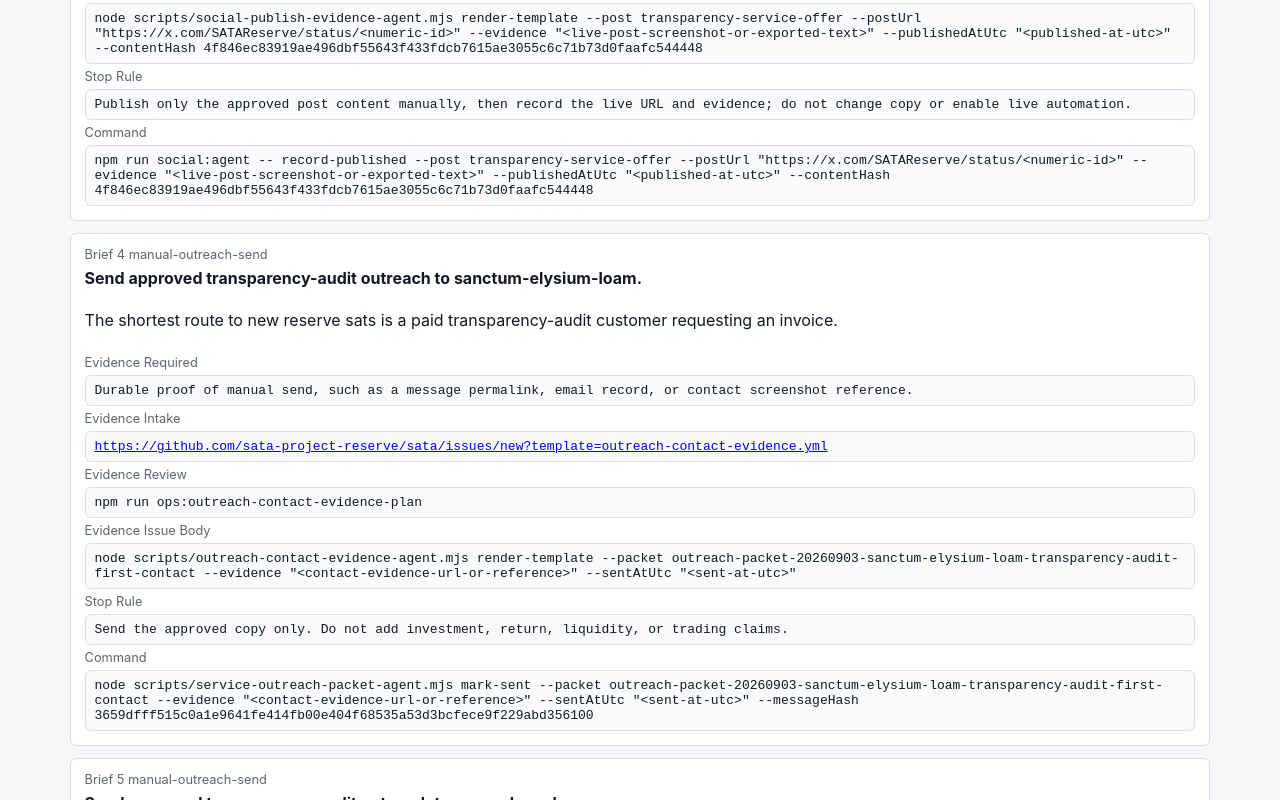
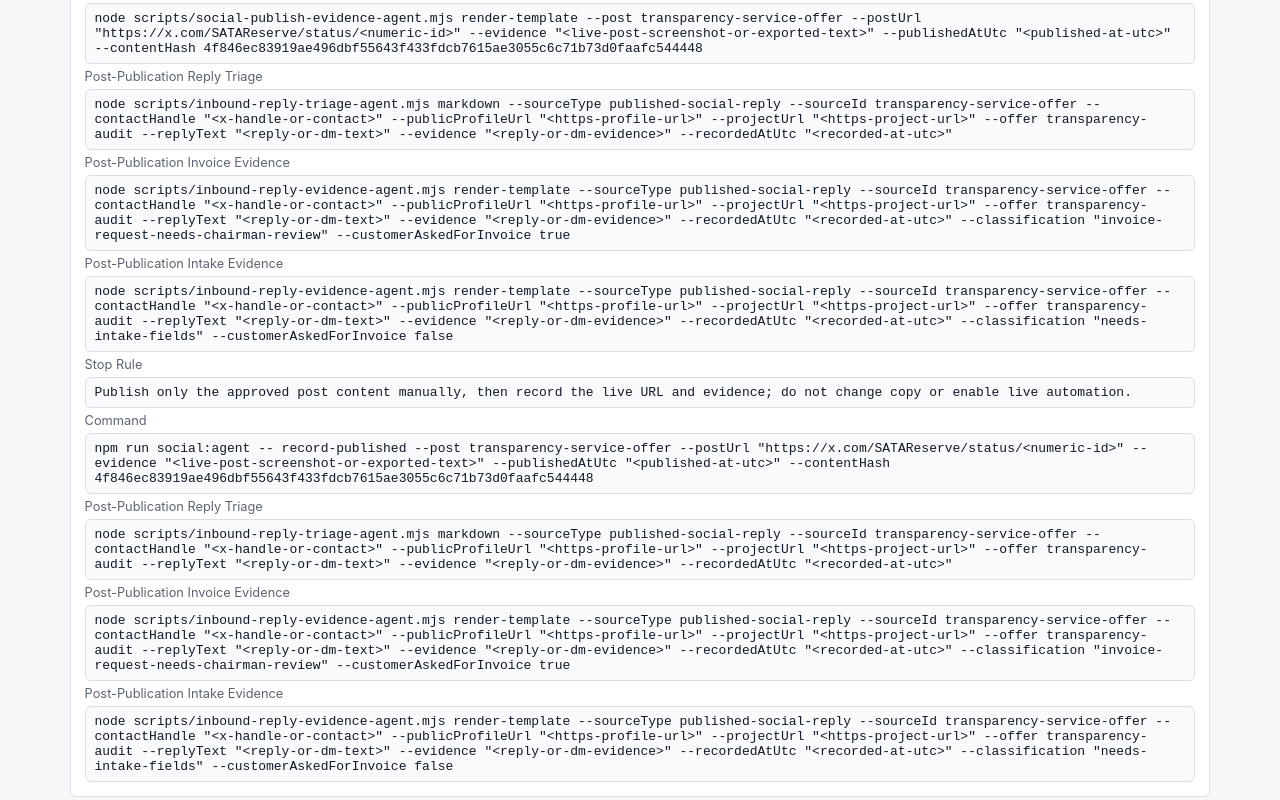
Before and after one commit to sata-project-reserve/sata, a Next.js app: page /operations in a window 1280 px wide. Shown: the part 3040-3840 px from the top of the page. Built offline with nearby package versions, Linux system fonts and the light colour scheme.

Commit message:
feat: expose social reply conversion commands

```diff
--- a/app/operations/page.tsx
+++ b/app/operations/page.tsx
@@ -38,6 +38,9 @@ type Prospect = (typeof prospectPipeline.prospects)[number];
 type RevenueExecutionAction = (typeof revenueExecutionBrief.topActions)[number];
 type ActionQueueItem = (typeof cycleStatus.actionQueue)[number] & {
   artifact?: string;
+  postPublishReplyTriageCommand?: string;
+  postPublishInvoiceEvidenceIssueTemplateCommand?: string;
+  postPublishIntakeEvidenceIssueTemplateCommand?: string;
 };
 type SocialPost = (typeof socialQueue.posts)[number];
 type ReferralPartnerHandoff = {
@@ -232,6 +235,18 @@ function rejectSocialPostCommand(post: SocialPost) {
 function recordPublishedSocialPostCommand(post: SocialPost) {
   const contentHash = 'contentSha256' in post ? post.contentSha256 : '<approved-post-sha256>';
   return `npm run social:agent -- record-published --post ${post.id} --postUrl "https://x.com/SATAReserve/status/<numeric-id>" --evidence "<live-post-screenshot-or-exported-text>" --publishedAtUtc "<published-at-utc>" --contentHash ${contentHash}`;
+}
+
+function postPublishedReplyTriageCommand(post: SocialPost) {
+  return `node scripts/inbound-reply-triage-agent.mjs markdown --sourceType published-social-reply --sourceId ${post.id} --contactHandle "<x-handle-or-contact>" --publicProfileUrl "<https-profile-url>" --projectUrl "<https-project-url>" --offer transparency-audit --replyText "<reply-or-dm-text>" --evidence "<reply-or-dm-evidence>" --recordedAtUtc "<recorded-at-utc>"`;
+}
+
+function postPublishedInvoiceEvidenceCommand(post: SocialPost) {
+  return `node scripts/inbound-reply-evidence-agent.mjs render-template --sourceType published-social-reply --sourceId ${post.id} --contactHandle "<x-handle-or-contact>" --publicProfileUrl "<https-profile-url>" --projectUrl "<https-project-url>" --offer transparency-audit --replyText "<reply-or-dm-text>" --evidence "<reply-or-dm-evidence>" --recordedAtUtc "<recorded-at-utc>" --classification "invoice-request-needs-chairman-review" --customerAskedForInvoice true`;
+}
+
+function postPublishedIntakeEvidenceCommand(post: SocialPost) {
+  return `node scripts/inbound-reply-evidence-agent.mjs render-template --sourceType published-social-reply --sourceId ${post.id} --contactHandle "<x-handle-or-contact>" --publicProfileUrl "<https-profile-url>" --projectUrl "<https-project-url>" --offer transparency-audit --replyText "<reply-or-dm-text>" --evidence "<reply-or-dm-evidence>" --recordedAtUtc "<recorded-at-utc>" --classification "needs-intake-fields" --customerAskedForInvoice false`;
 }
 
 function recordInboundLeadCommand(source: InboundSource) {
@@ -665,10 +680,49 @@ export default function OperationsPage() {
                     <code>{action.evidenceIssueTemplateCommand}</code>
                   </>
                 ) : null}
+                {'postPublishReplyTriageCommand' in action &&
+                action.postPublishReplyTriageCommand ? (
+                  <>
+                    <span>Post-Publication Reply Triage</span>
+                    <code>{action.postPublishReplyTriageCommand}</code>
+                  </>
+                ) : null}
+                {'postPublishInvoiceEvidenceIssueTemplateCommand' in action &&
+                action.postPublishInvoiceEvidenceIssueTemplateCommand ? (
+                  <>
+                    <span>Post-Publication Invoice Evidence</span>
+                    <code>{action.postPublishInvoiceEvidenceIssueTemplateCommand}</code>
+                  </>
+                ) : null}
+                {'postPublishIntakeEvidenceIssueTemplateCommand' in action &&
+                action.postPublishIntakeEvidenceIssueTemplateCommand ? (
+                  <>
+                    <span>Post-Publication Intake Evidence</span>
+                    <code>{action.postPublishIntakeEvidenceIssueTemplateCommand}</code>
+                  </>
+                ) : null}
                 <span>Stop Rule</span>
                 <code>{action.stopRule}</code>
                 <span>Command</span>
                 <code>{action.command}</code>
+                {action.postPublishReplyTriageCommand ? (
+                  <>
+                    <span>Post-Publication Reply Triage</span>
+                    <code>{action.postPublishReplyTriageCommand}</code>
+                  </>
+                ) : null}
+                {action.postPublishInvoiceEvidenceIssueTemplateCommand ? (
+                  <>
+                    <span>Post-Publication Invoice Evidence</span>
+                    <code>{action.postPublishInvoiceEvidenceIssueTemplateCommand}</code>
+                  </>
+                ) : null}
+                {action.postPublishIntakeEvidenceIssueTemplateCommand ? (
+                  <>
+                    <span>Post-Publication Intake Evidence</span>
+                    <code>{action.postPublishIntakeEvidenceIssueTemplateCommand}</code>
+                  </>
+                ) : null}
               </div>
             </div>
           ))}
@@ -960,6 +1014,12 @@ export default function OperationsPage() {
                 <div className="command-list">
                   <span>Record Published URL</span>
                   <code>{recordPublishedSocialPostCommand(post)}</code>
+                  <span>Post-Publication Reply Triage</span>
+                  <code>{postPublishedReplyTriageCommand(post)}</code>
+                  <span>Post-Publication Invoice Evidence</span>
+                  <code>{postPublishedInvoiceEvidenceCommand(post)}</code>
+                  <span>Post-Publication Intake Evidence</span>
+                  <code>{postPublishedIntakeEvidenceCommand(post)}</code>
                 </div>
               </div>
             ))
@@ -1088,6 +1148,12 @@ export default function OperationsPage() {
                 </code>
                 <span>Record Published URL</span>
                 <code>{post.recordPublishedCommand}</code>
+                <span>Post-Publication Reply Triage</span>
+                <code>{post.postPublishReplyTriageCommand}</code>
+                <span>Post-Publication Invoice Evidence</span>
+                <code>{post.postPublishInvoiceEvidenceIssueTemplateCommand}</code>
+                <span>Post-Publication Intake Evidence</span>
+                <code>{post.postPublishIntakeEvidenceIssueTemplateCommand}</code>
               </div>
             </div>
           ))}
```
Also changed, not shown: scripts/validate-service-pages.mjs (+18 -0 lines).
